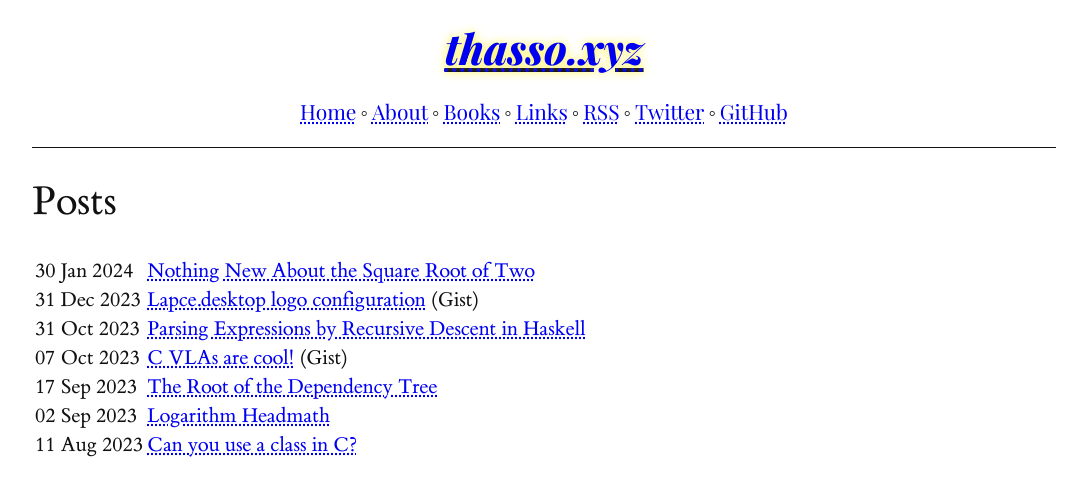
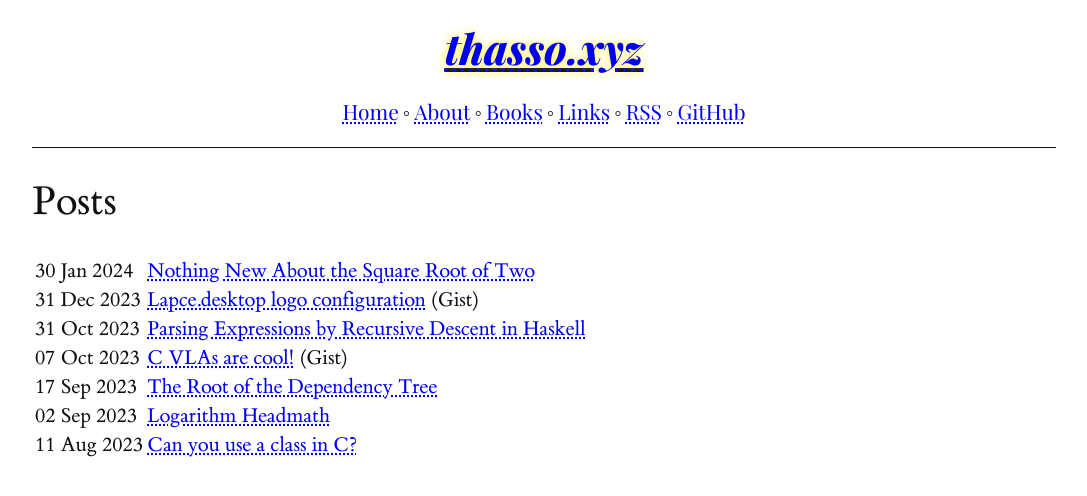
Before and after one commit to vincentbernat/thass0.github.io, a Jekyll site: the page built from index.html, in a window 1280 px wide. Shown: the top 496 px of the page, without its empty margins (96-1183 px from the left). Built offline with Jekyll 4.4.1, drawn with Linux system fonts in a browser that asks for light colours.

Commit message:
Remove Twitter from navigation

```diff
--- a/_config.yml
+++ b/_config.yml
@@ -7,7 +7,6 @@ description: >-
   about page</a>.
 baseurl: "" # the subpath of your site, e.g. /blog
 url: "https://thasso.xyz"
-twitter_username: d4kdd
 github_username: thass0
 
 plugins:
--- a/_data/navigation.yml
+++ b/_data/navigation.yml
@@ -8,7 +8,5 @@
   url: /links.html
 - title: RSS
   url: /feed.xml
-- title: Twitter
-  url: https://twitter.com/d4kdd
 - title: GitHub
   url: https://github.com/thass0
```
